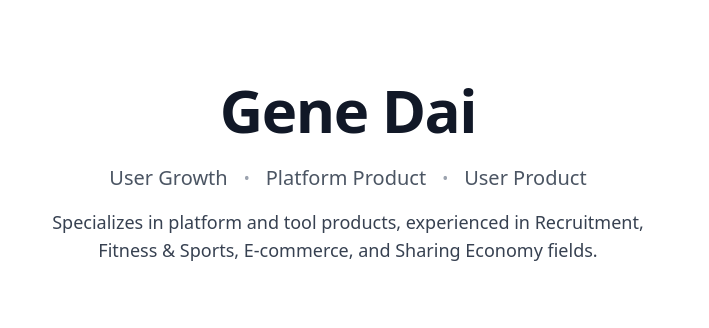
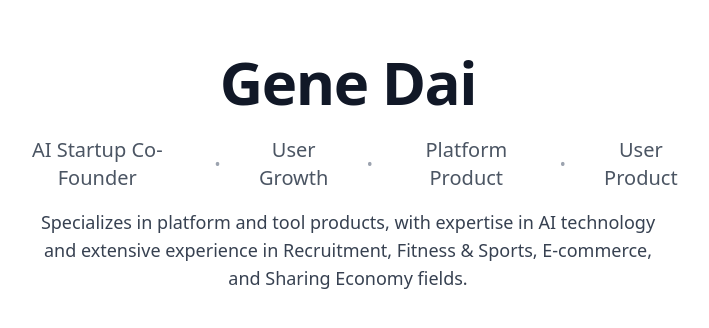
Before and after one commit to Digidai/genedai.me, a Next.js app: page /genedai.me/ in a window 1280 px wide. Shown: the part 228-556 px from the top of the page, without its empty margins (292-1001 px from the left). Built offline with nearby package versions, Linux system fonts and the light colour scheme.

Commit message:
Add AI Startup Co-Founder role and optimize content

```diff
--- a/src/app/page.tsx
+++ b/src/app/page.tsx
@@ -1,9 +1,9 @@
 import type { Metadata } from 'next'
 
 export const metadata: Metadata = {
-  title: 'Gene Dai - Product Leader',
-  description: 'Product leader specializing in platform and tool products, with extensive experience in Recruitment, Fitness & Sports, E-commerce, and Sharing Economy fields.',
-  keywords: 'Product Management, Platform Product, User Growth, Recruitment, Fitness, E-commerce, Sharing Economy',
+  title: 'Gene Dai - Product Leader & AI Startup Co-Founder',
+  description: 'Product leader and AI startup co-founder specializing in platform and tool products, with extensive experience in Recruitment, Fitness & Sports, E-commerce, and Sharing Economy fields.',
+  keywords: 'Product Management, Platform Product, User Growth, AI Startup, Recruitment, Fitness, E-commerce, Sharing Economy',
   authors: [{ name: 'Gene Dai' }],
   creator: 'Gene Dai',
   publisher: 'Gene Dai',
@@ -54,6 +54,8 @@ export default function Home() {
             Gene Dai
           </h1>
           <div className="flex flex-col sm:flex-row items-center justify-center space-y-2 sm:space-y-0 sm:space-x-4 mb-4">
+            <span className="text-lg sm:text-xl text-gray-600">AI Startup Co-Founder</span>
+            <span className="hidden sm:inline text-gray-400">•</span>
             <span className="text-lg sm:text-xl text-gray-600">User Growth</span>
             <span className="hidden sm:inline text-gray-400">•</span>
             <span className="text-lg sm:text-xl text-gray-600">Platform Product</span>
@@ -61,7 +63,7 @@ export default function Home() {
             <span className="text-lg sm:text-xl text-gray-600">User Product</span>
           </div>
           <p className="text-base sm:text-lg text-gray-700 max-w-2xl mx-auto leading-relaxed px-4">
-            Specializes in platform and tool products, experienced in Recruitment, Fitness & Sports, E-commerce, and Sharing Economy fields.
+            Specializes in platform and tool products, with expertise in AI technology and extensive experience in Recruitment, Fitness & Sports, E-commerce, and Sharing Economy fields.
           </p>
         </header>
       </div>
```
